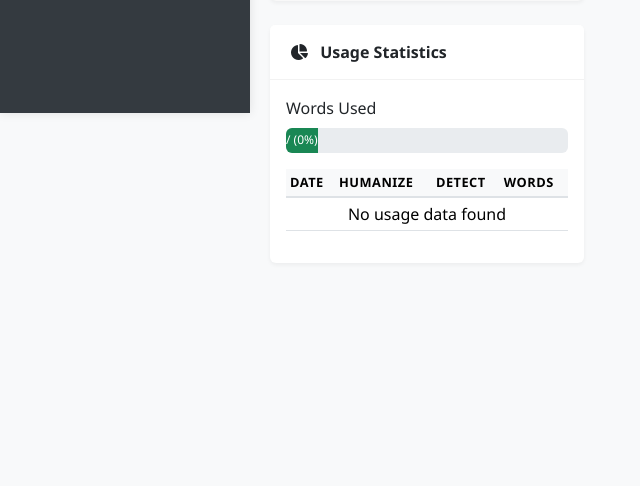
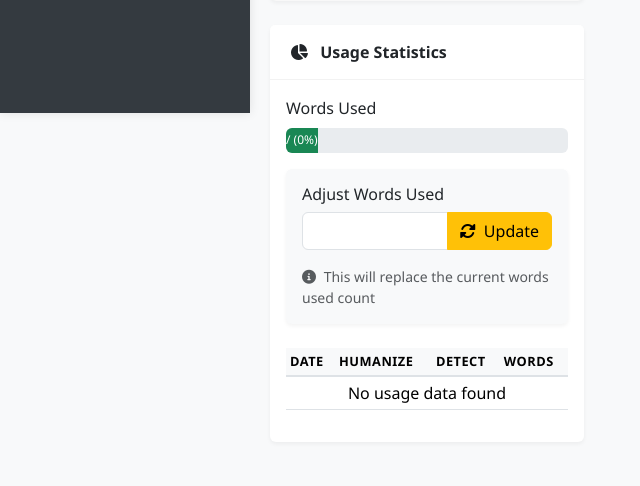
Before and after one commit to granitevolition/andikar-backend-api, a FastAPI app: template templates/admin/user_detail.html in a window 1280 px wide. Shown: the part 687-1173 px from the top of the page, without its empty margins (0-640 px from the left). Before the commit the page ends 918 px from the top, so only its background shows below. Run offline with FastAPI, Linux system fonts and the light colour scheme; the template is opened without the code that fills it, so the values that code supplies are empty.

Commit message:
Update user detail template with words usage adjustment form

```diff
--- a/templates/admin/user_detail.html
+++ b/templates/admin/user_detail.html
@@ -69,7 +69,7 @@
         </div>
 
         <!-- User Stats Card -->
-        <div class="card">
+        <div class="card mb-4">
             <div class="card-header">
                 <i class="fas fa-chart-pie me-2"></i> Usage Statistics
             </div>
@@ -86,6 +86,24 @@
                         </div>
                     </div>
                 </div>
+
+                <!-- Words Used Adjustment Form -->
+                <form action="/admin/users/{{ target_user.id }}/adjust-words" method="post" class="mb-4">
+                    <div class="card bg-light">
+                        <div class="card-body">
+                            <h6 class="card-title">Adjust Words Used</h6>
+                            <div class="input-group mb-3">
+                                <input type="number" name="words_used" class="form-control" value="{{ target_user.words_used }}" min="0">
+                                <button class="btn btn-warning" type="submit">
+                                    <i class="fas fa-sync-alt me-1"></i> Update
+                                </button>
+                            </div>
+                            <div class="small text-muted">
+                                <i class="fas fa-info-circle me-1"></i> This will replace the current words used count
+                            </div>
+                        </div>
+                    </div>
+                </form>
 
                 <table class="table table-sm">
                     <thead>
```
